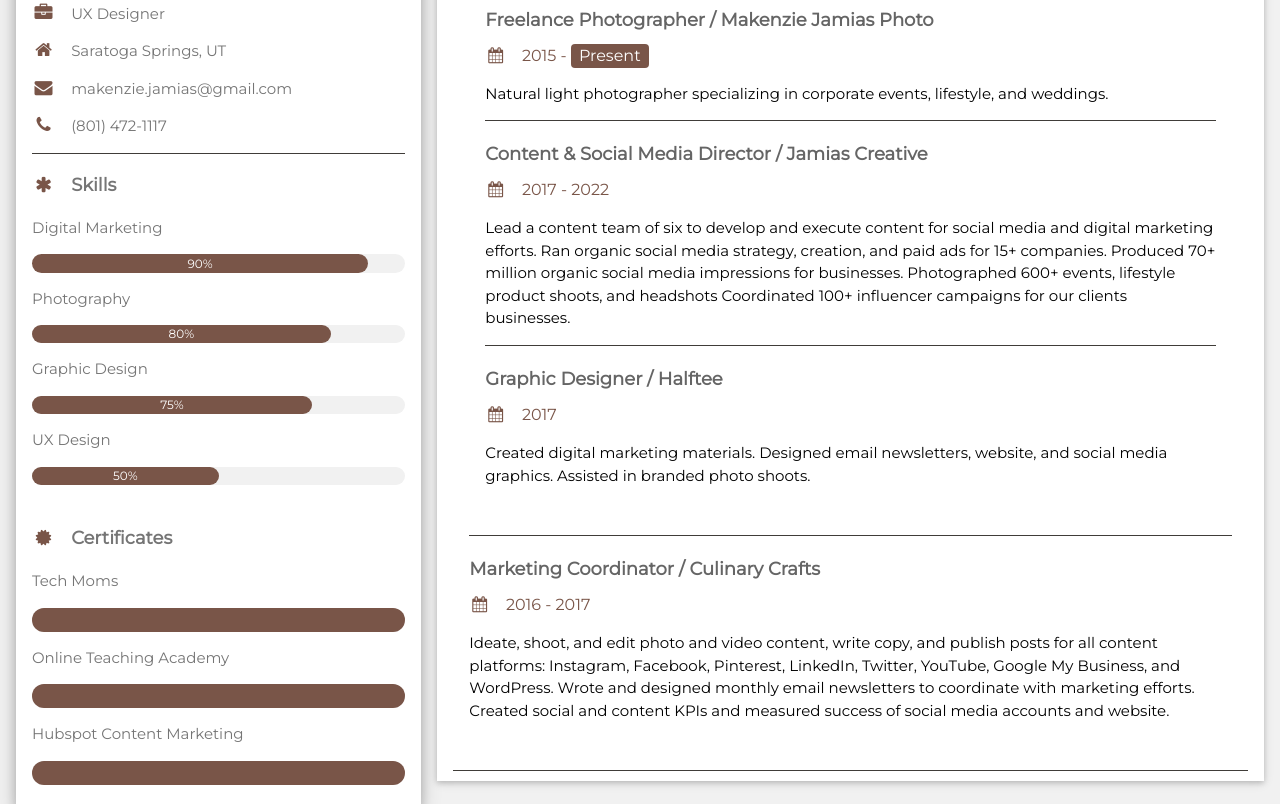
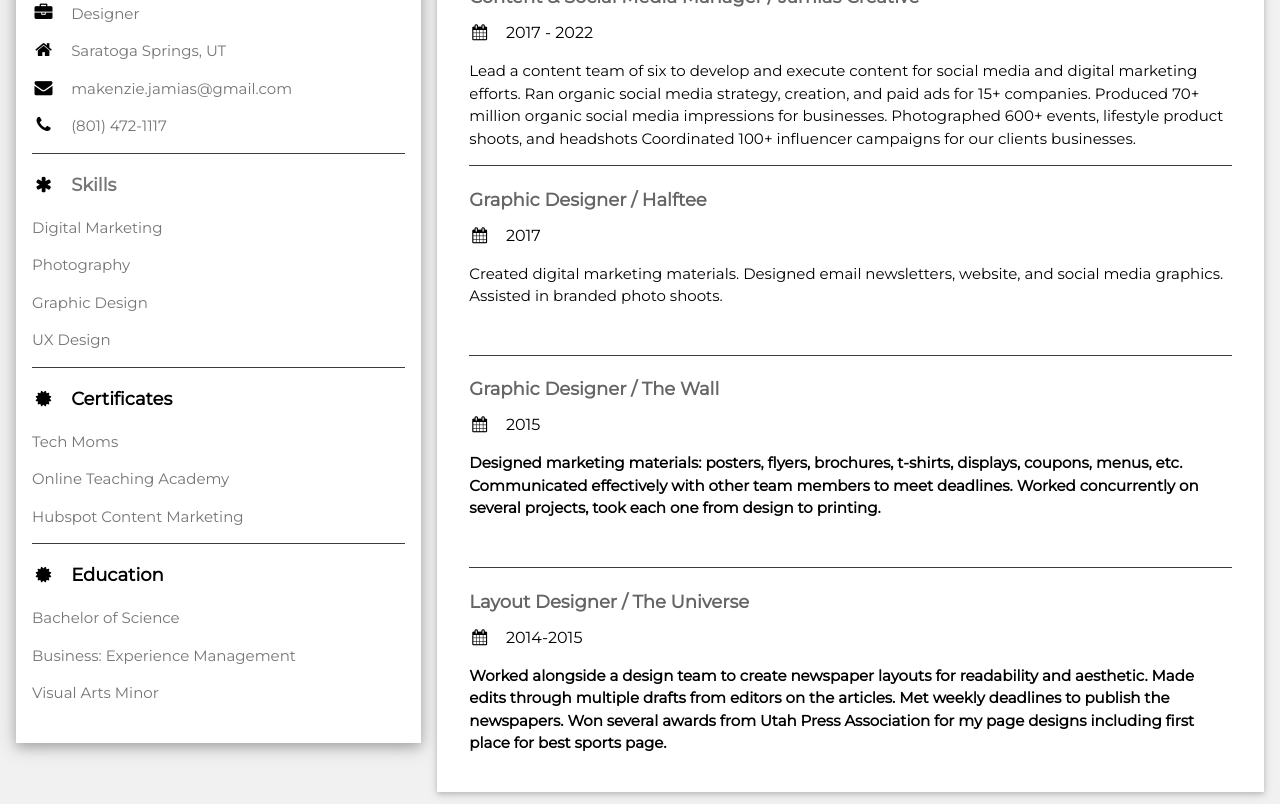
Before and after one commit to makenziejamias/techmomsproject, a plain HTML site: page resume.html in a window 1280 px wide. Shown: the part 550-1354 px from the top of the page. Drawn offline with nearby package versions, Linux system fonts and the light colour scheme.

Commit message:
last changes

```diff
--- a/resume.html
+++ b/resume.html
@@ -41,47 +41,31 @@
           </div>
         </div>
         <div class="w3-container">
-          <p><i class="fa fa-briefcase fa-fw w3-margin-right w3-large w3-text-brown"></i>UX Designer</p>
-          <p><i class="fa fa-home fa-fw w3-margin-right w3-large w3-text-brown"></i>Saratoga Springs, UT</p>
-          <p><i class="fa fa-envelope fa-fw w3-margin-right w3-large w3-text-brown"></i>makenzie.jamias@gmail.com</p>
-          <p><i class="fa fa-phone fa-fw w3-margin-right w3-large w3-text-brown"></i>(801) 472-1117</p>
+          <p><i class="fa fa-briefcase fa-fw w3-margin-right w3-large w3-text-black"></i>Designer</p>
+          <p><i class="fa fa-home fa-fw w3-margin-right w3-large w3-text-black"></i>Saratoga Springs, UT</p>
+          <p><i class="fa fa-envelope fa-fw w3-margin-right w3-large w3-text-black"></i>makenzie.jamias@gmail.com</p>
+          <p><i class="fa fa-phone fa-fw w3-margin-right w3-large w3-text-black"></i>(801) 472-1117</p>
           <hr>
 
-          <p class="w3-large"><b><i class="fa fa-asterisk fa-fw w3-margin-right w3-text-brown"></i>Skills</b></p>
+          <p class="w3-large"><b><i class="fa fa-asterisk fa-fw w3-margin-right w3-text-black"></i>Skills</b></p>
           <p>Digital Marketing</p>
-          <div class="w3-light-grey w3-round-xlarge w3-small">
-            <div class="w3-container w3-center w3-round-xlarge w3-brown" style="width:90%">90%</div>
-          </div>
           <p>Photography</p>
-          <div class="w3-light-grey w3-round-xlarge w3-small">
-            <div class="w3-container w3-center w3-round-xlarge w3-brown" style="width:80%">
-              <div class="w3-center w3-text-white">80%</div>
-            </div>
-          </div>
           <p>Graphic Design</p>
-          <div class="w3-light-grey w3-round-xlarge w3-small">
-            <div class="w3-container w3-center w3-round-xlarge w3-brown" style="width:75%">75%</div>
-          </div>
           <p>UX Design</p>
-          <div class="w3-light-grey w3-round-xlarge w3-small">
-            <div class="w3-container w3-center w3-round-xlarge w3-brown" style="width:50%">50%</div>
-          </div>
+          <hr>
+
+          <p class="w3-large w3-text-black"><b><i class="fa fa-certificate fa-fw w3-margin-right w3-text-black"></i>Certificates</b></p>
+          <p>Tech Moms</p>
+          <p>Online Teaching Academy</p>
+          <p>Hubspot Content Marketing</p>
+          <hr>
+
+          <p class="w3-large w3-text-black"><b><i class="fa fa-certificate fa-fw w3-margin-right w3-text-black"></i>Education</b></p>
+          <p>Bachelor of Science</p>
+            <p>Business: Experience Management</p>
+          <p>Visual Arts Minor</p>
           <br>
 
-          <p class="w3-large w3-text-theme"><b><i class="fa fa-certificate fa-fw w3-margin-right w3-text-brown"></i>Certificates</b></p>
-          <p>Tech Moms</p>
-          <div class="w3-light-grey w3-round-xlarge">
-            <div class="w3-round-xlarge w3-brown" style="height:24px;width:100%"></div>
-          </div>
-          <p>Online Teaching Academy</p>
-          <div class="w3-light-grey w3-round-xlarge">
-            <div class="w3-round-xlarge w3-brown" style="height:24px;width:100%"></div>
-          </div>
-          <p>Hubspot Content Marketing</p>
-          <div class="w3-light-grey w3-round-xlarge">
-            <div class="w3-round-xlarge w3-brown" style="height:24px;width:100%"></div>
-          </div>
-          <br>
         </div>
       </div><br>
 
@@ -92,68 +76,51 @@
     <div class="w3-twothird">
 
       <div class="w3-container w3-card w3-white w3-margin-bottom">
-        <h2 class="w3-text-grey w3-padding-16"><i class="fa fa-suitcase fa-fw w3-margin-right w3-xxlarge w3-text-brown"></i>Professional Experience</h2>
+        <h2 class="w3-text-grey w3-padding-16"><i class="fa fa-suitcase fa-fw w3-margin-right w3-xxlarge w3-text-black"></i>Professional Experience</h2>
+
+
+        <div class="w3-container">
+          <h5 class="w3-opacity"><b>Graphic Design Content Manager / Evolved Ecommerce</b></h5>
+          <h6 class="w3-text-black"><i class="fa fa-calendar fa-fw w3-margin-right"></i>2023 - <span class="w3-tag w3-black w3-round">Present</span></h6>
+            <p>Design content for client Amazon storefronts and product pages. Organize and build a content team.</p>
+            <hr>
+        </div>
+
         <div class="w3-container">
           <h5 class="w3-opacity"><b>Adjunct Instructor / Utah Valley University</b></h5>
-          <h6 class="w3-text-brown"><i class="fa fa-calendar fa-fw w3-margin-right"></i>2022 - <span class="w3-tag w3-brown w3-round">Present</span></h6>
+          <h6 class="w3-text-black"><i class="fa fa-calendar fa-fw w3-margin-right"></i>2022 - <span class="w3-tag w3-black w3-round">Present</span></h6>
             <p>Teach MKTG 3685: Content Marketing for UVU Digital Marketing students. Curriculum includes: buyer personas, design, branding, storytelling, blogging, SEO, social media, email marketing, data analytics, content strategy, video creation, content promotion, and marketing campaigns.</p>
-          <hr>
-          <div class="w3-container">
-            <h5 class="w3-opacity"><b>Dean Executive In Residence / Utah Valley University</b></h5>
-            <h6 class="w3-text-brown"><i class="fa fa-calendar fa-fw w3-margin-right"></i>2022 - <span class="w3-tag w3-brown w3-round">Present</span></h6>
-            <p>Mentor & train student employee team of 16 at The Green House, a student-run digital marketing agency for UVU students about social media and content strategy</p>
             <hr>
         </div>
+
         <div class="w3-container">
-            <h5 class="w3-opacity"><b>Freelance Photographer / Makenzie Jamias Photo</b></h5>
-            <h6 class="w3-text-brown"><i class="fa fa-calendar fa-fw w3-margin-right"></i>2015 - <span class="w3-tag w3-brown w3-round">Present</span></h6>
-            <p>Natural light photographer specializing in corporate events, lifestyle, and weddings.</p>
-            <hr>
-        </div>
-        <div class="w3-container">
-          <h5 class="w3-opacity"><b>Content & Social Media Director / Jamias Creative</b></h5>
-          <h6 class="w3-text-brown"><i class="fa fa-calendar fa-fw w3-margin-right"></i>2017 - 2022</h6>
+          <h5 class="w3-opacity"><b>Content & Social Media Manager / Jamias Creative</b></h5>
+          <h6 class="w3-text-black"><i class="fa fa-calendar fa-fw w3-margin-right"></i>2017 - 2022</h6>
           <p>Lead a content team of six to develop and execute content for social media and digital marketing efforts. Ran organic social media strategy, creation, and paid ads for 15+ companies. Produced 70+ million organic social media impressions for businesses. Photographed 600+ events, lifestyle product shoots, and headshots Coordinated 100+ influencer campaigns for our clients businesses.</p>
           <hr>
         </div>
+
         <div class="w3-container">
           <h5 class="w3-opacity"><b>Graphic Designer / Halftee</b></h5>
-          <h6 class="w3-text-brown"><i class="fa fa-calendar fa-fw w3-margin-right"></i>2017</h6>
+          <h6 class="w3-text-black"><i class="fa fa-calendar fa-fw w3-margin-right"></i>2017</h6>
           <p>Created digital marketing materials. Designed email newsletters, website, and social media graphics. Assisted in branded photo shoots. </p><br>
-        </div>
         <hr>
         </div>
+
         <div class="w3-container">
-             <h5 class="w3-opacity"><b>Marketing Coordinator / Culinary Crafts</b></h5>
-            <h6 class="w3-text-brown"><i class="fa fa-calendar fa-fw w3-margin-right"></i>2016 - 2017</h6>
-             <p>Ideate, shoot, and edit photo and video content, write copy, and publish posts for all content platforms: Instagram, Facebook, Pinterest, LinkedIn, Twitter, YouTube, Google My Business, and WordPress. Wrote and designed monthly email newsletters to coordinate with marketing efforts. Created social and content KPIs and measured success of social media accounts and website.</p><br>
-        </div>
+        <h5 class="w3-opacity"><b>Graphic Designer / The Wall</h5>
+        <h6 class="w3-text-black"><i class="fa fa-calendar fa-fw w3-margin-right"></i>2015</h6>
+        <p>Designed marketing materials: posters, flyers, brochures, t-shirts, displays, coupons, menus, etc. Communicated effectively with other team members to meet deadlines. Worked concurrently on several projects, took each one from design to printing.</p><br>
         <hr>
         </div>
-        <div class="w3-container">
-        <h5 class="w3-opacity"><b>Graphic Designer / The Wall</h5>
-        <h6 class="w3-text-brown"><i class="fa fa-calendar fa-fw w3-margin-right"></i>2015</h6>
-        <p>Designed marketing materials: posters, flyers, brochures, t-shirts, displays, coupons, menus, etc.Communicated effectively with other team members to meet deadlines. Worked concurrently on several projects, took each one from design to printing.</p><br>
-        </div>
-        <hr>
-        </div>
+
         <div class="w3-container">
             <h5 class="w3-opacity"><b>Layout Designer / The Universe</h5>
-            <h6 class="w3-text-brown"><i class="fa fa-calendar fa-fw w3-margin-right"></i>2014-2015</h6>
+            <h6 class="w3-text-black"><i class="fa fa-calendar fa-fw w3-margin-right"></i>2014-2015</h6>
             <p>Worked alongside a design team to create newspaper layouts for readability and aesthetic. Made edits through multiple drafts from editors on the articles. Met weekly deadlines to publish the newspapers. Won several awards from Utah Press Association for my page designs including first place for best sports page.</p><br>
-            </div>
-            <hr>
-            </div>
+          </div>
 
-      <div class="w3-container w3-card w3-white">
-        <h2 class="w3-text-grey w3-padding-16"><i class="fa fa-certificate fa-fw w3-margin-right w3-xxlarge w3-text-brown"></i>Education</h2>
-        </div>
-        <div class="w3-container">
-          <h5 class="w3-opacity"><b>Brigham Young University</b></h5>
-          <h6 class="w3-text-brown"><i class="fa fa-calendar fa-fw w3-margin-right"></i>2011 - 2015</h6>
-          <p>B.S. Business: Experience Management & Visual Arts Minor</p>
-          <hr>
-      </div>
+
 
     <!-- End Right Column -->
     </div>
--- a/style.css
+++ b/style.css
@@ -87,6 +87,7 @@ li:before {
   }
 
 /* Work Section Styles */
+
 
 #work {
 	padding: 50px;
```
